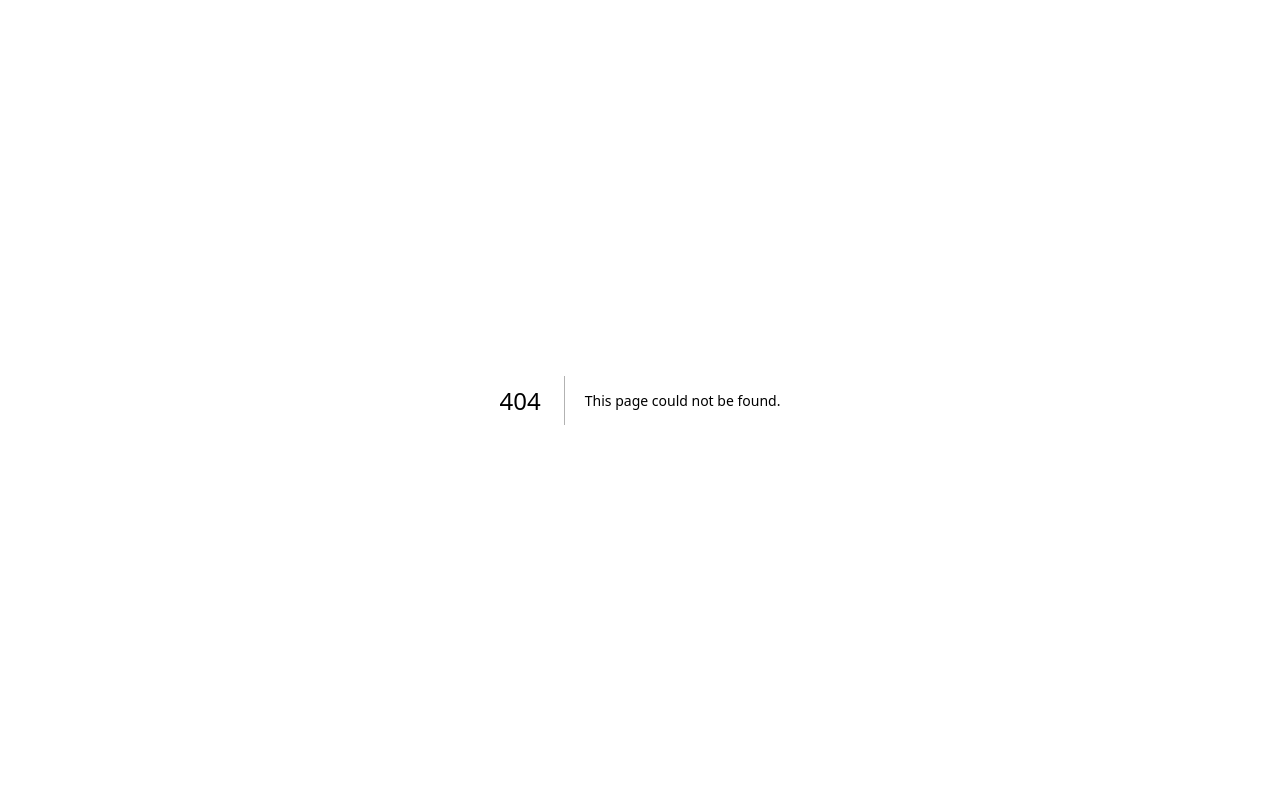
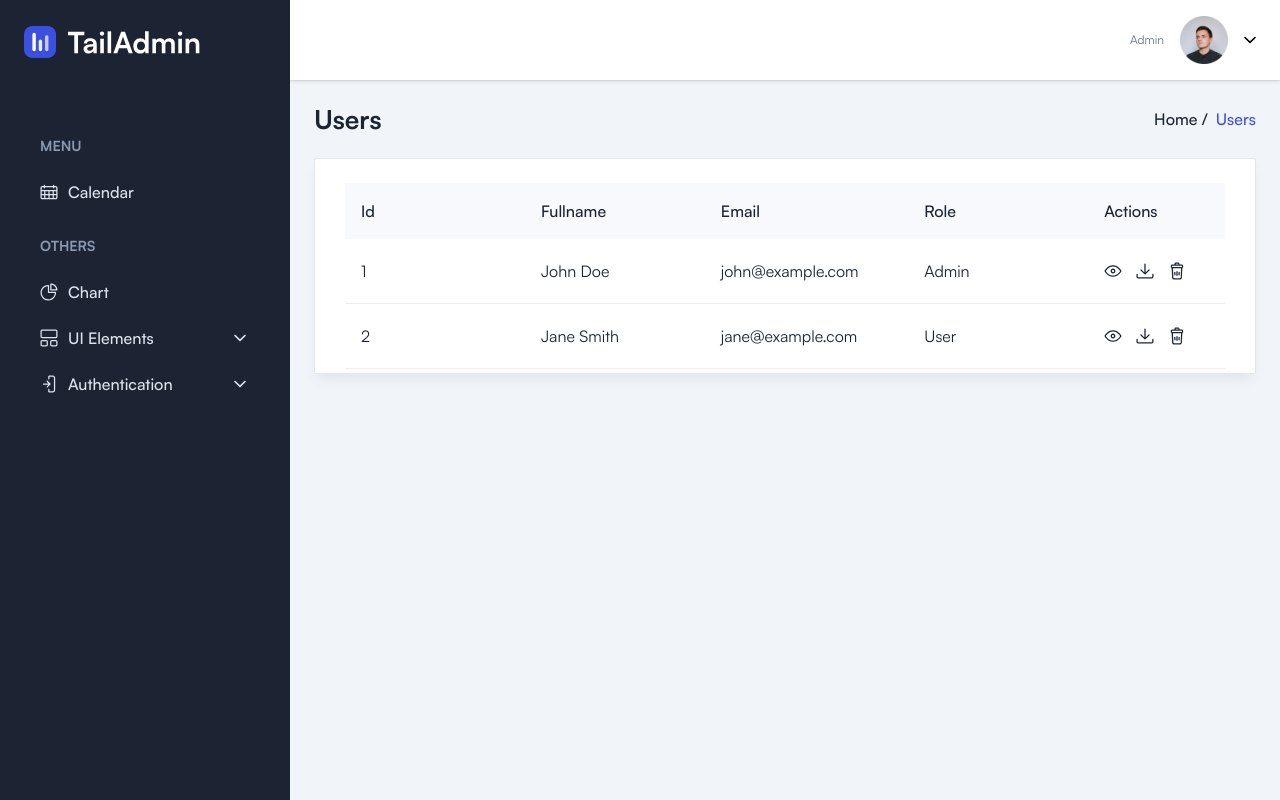
Before and after one commit to HEAR4U-bangkit/cc-hear4u-admin, a Next.js app: page /users in a window 1280 px wide. Before the commit this address had no page. Built offline with nearby package versions, Linux system fonts and the light colour scheme; no server answers.

Commit message:
feat: add basic layout for user management

```diff
--- /dev/null
+++ b/src/app/(home)/users/page.jsx
@@ -0,0 +1,115 @@
+"use client";
+import Breadcrumb from "@/components/Breadcrumb";
+import Table from "@/components/Table";
+import TableAction from "@/components/Table/TableAction";
+import React from "react";
+
+export default function User() {
+  const headers = [
+    {
+      title: "Id",
+    },
+    {
+      title: "Fullname",
+    },
+    {
+      title: "Email",
+    },
+    {
+      title: "Role",
+    },
+  ];
+
+  const data = [
+    { id: "1", name: "John Doe", email: "john@example.com", role: "Admin" },
+    { id: "2", name: "Jane Smith", email: "jane@example.com", role: "User" },
+  ];
+
+  const actions = (user) => (
+    <>
+      <TableAction
+        icon={
+          <svg
+            className="fill-current"
+            width="18"
+            height="18"
+            viewBox="0 0 18 18"
+            fill="none"
+            xmlns="http://www.w3.org/2000/svg"
+          >
+            <path
+              d="M8.99981 14.8219C3.43106 14.8219 0.674805 9.50624 0.562305 9.28124C0.47793 9.11249 0.47793 8.88749 0.562305 8.71874C0.674805 8.49374 3.43106 3.20624 8.99981 3.20624C14.5686 3.20624 17.3248 8.49374 17.4373 8.71874C17.5217 8.88749 17.5217 9.11249 17.4373 9.28124C17.3248 9.50624 14.5686 14.8219 8.99981 14.8219ZM1.85605 8.99999C2.4748 10.0406 4.89356 13.5562 8.99981 13.5562C13.1061 13.5562 15.5248 10.0406 16.1436 8.99999C15.5248 7.95936 13.1061 4.44374 8.99981 4.44374C4.89356 4.44374 2.4748 7.95936 1.85605 8.99999Z"
+              fill=""
+            />
+            <path
+              d="M9 11.3906C7.67812 11.3906 6.60938 10.3219 6.60938 9C6.60938 7.67813 7.67812 6.60938 9 6.60938C10.3219 6.60938 11.3906 7.67813 11.3906 9C11.3906 10.3219 10.3219 11.3906 9 11.3906ZM9 7.875C8.38125 7.875 7.875 8.38125 7.875 9C7.875 9.61875 8.38125 10.125 9 10.125C9.61875 10.125 10.125 9.61875 10.125 9C10.125 8.38125 9.61875 7.875 9 7.875Z"
+              fill=""
+            />
+          </svg>
+        }
+        action={() => console.log(`View ${user.id}`)}
+      />
+      <TableAction
+        icon={
+          <svg
+            className="fill-current"
+            width="18"
+            height="18"
+            viewBox="0 0 18 18"
+            fill="none"
+            xmlns="http://www.w3.org/2000/svg"
+          >
+            <path
+              d="M16.8754 11.6719C16.5379 11.6719 16.2285 11.9531 16.2285 12.3187V14.8219C16.2285 15.075 16.0316 15.2719 15.7785 15.2719H2.22227C1.96914 15.2719 1.77227 15.075 1.77227 14.8219V12.3187C1.77227 11.9812 1.49102 11.6719 1.12539 11.6719C0.759766 11.6719 0.478516 11.9531 0.478516 12.3187V14.8219C0.478516 15.7781 1.23789 16.5375 2.19414 16.5375H15.7785C16.7348 16.5375 17.4941 15.7781 17.4941 14.8219V12.3187C17.5223 11.9531 17.2129 11.6719 16.8754 11.6719Z"
+              fill=""
+            />
+            <path
+              d="M8.55074 12.3469C8.66324 12.4594 8.83199 12.5156 9.00074 12.5156C9.16949 12.5156 9.31012 12.4594 9.45074 12.3469L13.4726 8.43752C13.7257 8.1844 13.7257 7.79065 13.5007 7.53752C13.2476 7.2844 12.8539 7.2844 12.6007 7.5094L9.64762 10.4063V2.1094C9.64762 1.7719 9.36637 1.46252 9.00074 1.46252C8.66324 1.46252 8.35387 1.74377 8.35387 2.1094V10.4063L5.40074 7.53752C5.14762 7.2844 4.75387 7.31252 4.50074 7.53752C4.24762 7.79065 4.27574 8.1844 4.50074 8.43752L8.55074 12.3469Z"
+              fill=""
+            />
+          </svg>
+        }
+        action={() => console.log(`Edit ${user.id}`)}
+      />
+      <TableAction
+        icon={
+          <svg
+            className="fill-current"
+            width="18"
+            height="18"
+            viewBox="0 0 18 18"
+            fill="none"
+            xmlns="http://www.w3.org/2000/svg"
+          >
+            <path
+              d="M13.7535 2.47502H11.5879V1.9969C11.5879 1.15315 10.9129 0.478149 10.0691 0.478149H7.90352C7.05977 0.478149 6.38477 1.15315 6.38477 1.9969V2.47502H4.21914C3.40352 2.47502 2.72852 3.15002 2.72852 3.96565V4.8094C2.72852 5.42815 3.09414 5.9344 3.62852 6.1594L4.07852 15.4688C4.13477 16.6219 5.09102 17.5219 6.24414 17.5219H11.7004C12.8535 17.5219 13.8098 16.6219 13.866 15.4688L14.3441 6.13127C14.8785 5.90627 15.2441 5.3719 15.2441 4.78127V3.93752C15.2441 3.15002 14.5691 2.47502 13.7535 2.47502ZM7.67852 1.9969C7.67852 1.85627 7.79102 1.74377 7.93164 1.74377H10.0973C10.2379 1.74377 10.3504 1.85627 10.3504 1.9969V2.47502H7.70664V1.9969H7.67852ZM4.02227 3.96565C4.02227 3.85315 4.10664 3.74065 4.24727 3.74065H13.7535C13.866 3.74065 13.9785 3.82502 13.9785 3.96565V4.8094C13.9785 4.9219 13.8941 5.0344 13.7535 5.0344H4.24727C4.13477 5.0344 4.02227 4.95002 4.02227 4.8094V3.96565ZM11.7285 16.2563H6.27227C5.79414 16.2563 5.40039 15.8906 5.37227 15.3844L4.95039 6.2719H13.0785L12.6566 15.3844C12.6004 15.8625 12.2066 16.2563 11.7285 16.2563Z"
+              fill=""
+            />
+            <path
+              d="M9.00039 9.11255C8.66289 9.11255 8.35352 9.3938 8.35352 9.75942V13.3313C8.35352 13.6688 8.63477 13.9782 9.00039 13.9782C9.33789 13.9782 9.64727 13.6969 9.64727 13.3313V9.75942C9.64727 9.3938 9.33789 9.11255 9.00039 9.11255Z"
+              fill=""
+            />
+            <path
+              d="M11.2502 9.67504C10.8846 9.64692 10.6033 9.90004 10.5752 10.2657L10.4064 12.7407C10.3783 13.0782 10.6314 13.3875 10.9971 13.4157C11.0252 13.4157 11.0252 13.4157 11.0533 13.4157C11.3908 13.4157 11.6721 13.1625 11.6721 12.825L11.8408 10.35C11.8408 9.98442 11.5877 9.70317 11.2502 9.67504Z"
+              fill=""
+            />
+            <path
+              d="M6.72245 9.67504C6.38495 9.70317 6.1037 10.0125 6.13182 10.35L6.3287 12.825C6.35683 13.1625 6.63808 13.4157 6.94745 13.4157C6.97558 13.4157 6.97558 13.4157 7.0037 13.4157C7.3412 13.3875 7.62245 13.0782 7.59433 12.7407L7.39745 10.2657C7.39745 9.90004 7.08808 9.64692 6.72245 9.67504Z"
+              fill=""
+            />
+          </svg>
+        }
+        action={() => console.log(`Delete ${user.id}`)}
+      />
+    </>
+  );
+
+  return (
+    <React.Fragment>
+      <Breadcrumb pageName={"Users"} />
+      <div className="flex flex-col gap-10">
+        <Table headers={headers} data={data} action={actions} />
+      </div>
+    </React.Fragment>
+  );
+}
```
